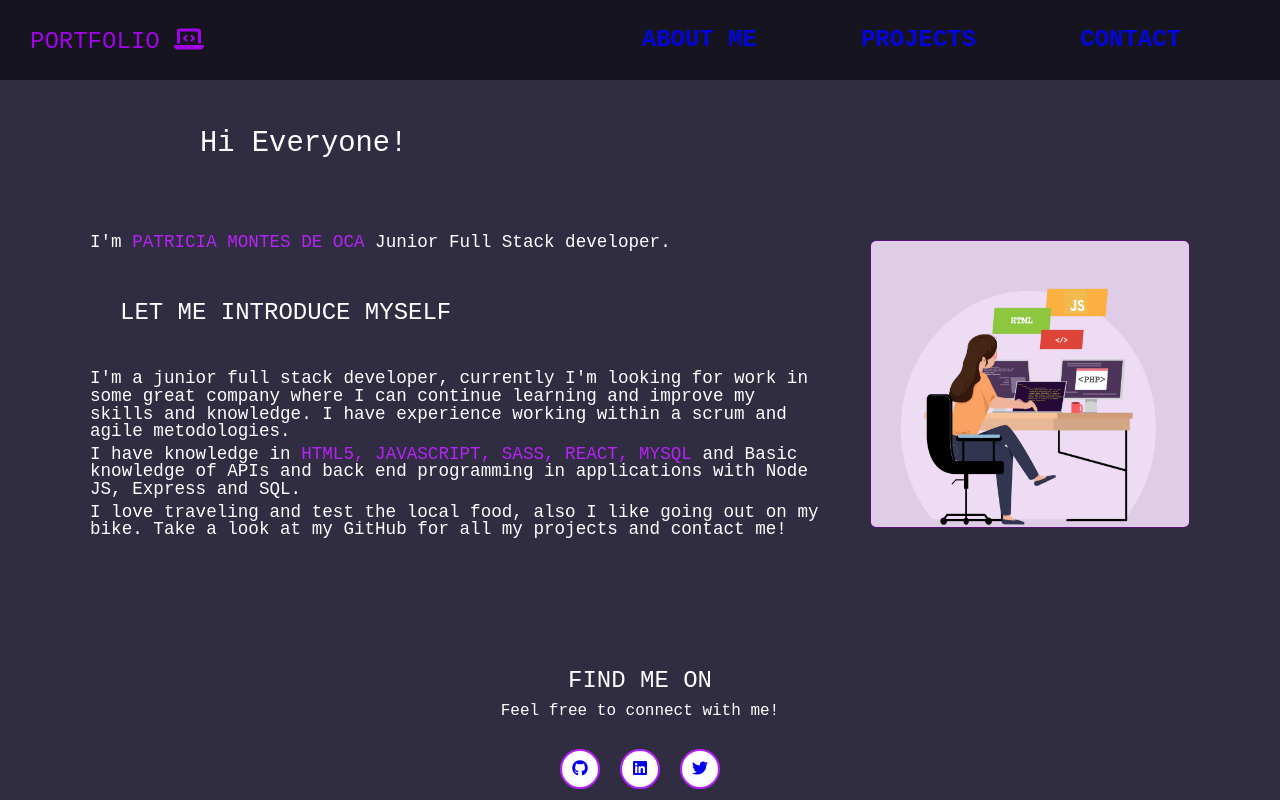
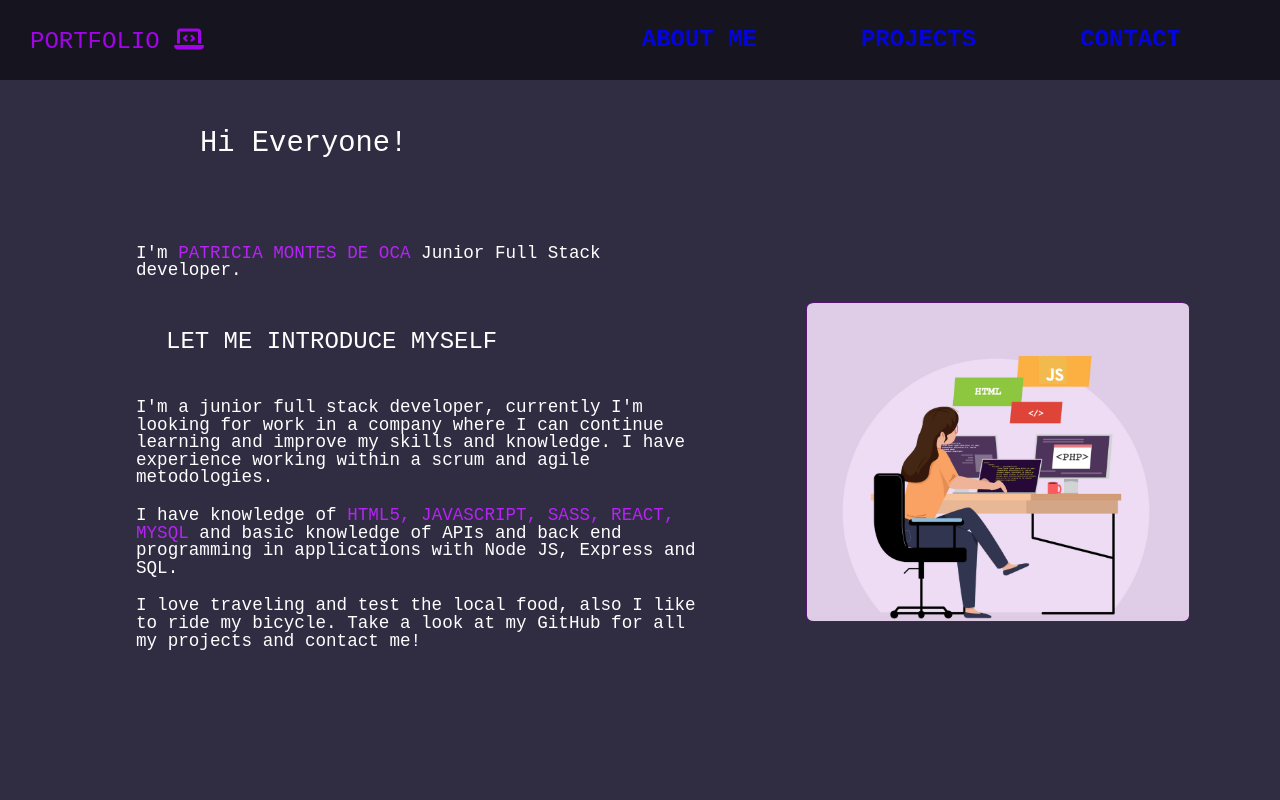
Before and after one commit to patriciabog/PortfolioPatricia, a React (Create React App) app: page / in a window 1280 px wide. Shown: the top 800 px of the page. Built offline with nearby package versions, Linux system fonts and the light colour scheme.

Commit message:
add changes in the text about and posotion in the buttons of the component contact

```diff
--- a/src/components/About.js
+++ b/src/components/About.js
@@ -10,9 +10,9 @@ function About() {
            <p className='intro__parraf'>
                <p className='intro__parraf__p'>I'm <span className='intro__parraf__p__name'>Patricia Montes de oca</span> Junior Full Stack developer.</p>
                <h4 className='intro__parraf__subtitle'>Let me introduce myself</h4>
-               <p className='intro__parraf__p'>I'm a junior full stack developer, currently I'm looking for work in some great company where I can continue learning and improve my skills and knowledge. I have experience working within a scrum and agile metodologies.</p>
-               <p className='intro__parraf__p'> I have knowledge in <span className='intro__parraf__p__name'> HTML5, JavaScript, SASS, React, MySQL </span>and Basic knowledge of APIs and back end programming in applications with Node JS, Express and SQL.</p>
-               <p className='intro__parraf__p'>I love traveling and test the local food, also I like going out on my bike. Take a look at my GitHub for all my projects and contact me! </p>
+               <p className='intro__parraf__p'>I'm a junior full stack developer, currently I'm looking for work in a company where I can continue learning and improve my skills and knowledge. I have experience working within a scrum and agile metodologies.</p>
+               <p className='intro__parraf__p'> I have knowledge of <span className='intro__parraf__p__name'> HTML5, JavaScript, SASS, React, MySQL </span>and basic knowledge of APIs and back end programming in applications with Node JS, Express and SQL.</p>
+               <p className='intro__parraf__p'>I love traveling and test the local food, also I like to ride my bicycle. Take a look at my GitHub for all my projects and contact me! </p>
 
             </p>
             <img src={photo} alt="" className='intro__img'/>
--- a/src/components/Contact.js
+++ b/src/components/Contact.js
@@ -27,16 +27,16 @@ return (
         <div className='contact__links'>
             <a href="mailto:patriciamvbog@gmail.com"
             target='blank'
-            className='contact__links__icon'>Email
-            <i class="fa-regular fa-envelope"></i></a>
+            className='contact__links__icon'>
+            <i class="fa-regular fa-envelope"></i> Email</a>
 
             <a href="https://www.linkedin.com/in/epmontesdeocaverastegui/" target='blank'
-            className='contact__links__icon'> Linkedin
-            <i class="fa-brands fa-linkedin" ></i></a>
+            className='contact__links__icon'>
+            <i class="fa-brands fa-linkedin" ></i> Linkedin </a>
 
             <a href="https://github.com/patriciabog"
-            target='blank' className='contact__links__icon'>GitHub
-            <i className="fa-brands fa-github"></i> </a>
+            target='blank' className='contact__links__icon'>
+            <i className="fa-brands fa-github"></i> GitHub </a>
         </div>
 
          <h2 className='form__title'>Contact form</h2>
--- a/src/styles/layout/_about.scss
+++ b/src/styles/layout/_about.scss
@@ -30,7 +30,6 @@ align-items: center;
             &__name {
                 color: #b623f5;
                 text-transform: uppercase;
-
            }
         }
         &__subtitle {
@@ -97,13 +96,18 @@ align-items: center;
         }
     .intro {
         &__parraf {
+            margin-top: 30px;
                 font-size: 1.1rem;
-                padding: 50px;
+                padding: 6rem;
+                &__p {
+                    margin-top: 20px;
+                    }
+
 
             }
         &__img {
-            width: 20rem;
-            height: 18rem;
+            width: 25rem;
+            height: 20rem;
            margin-right: 50px;
         }
 
```
